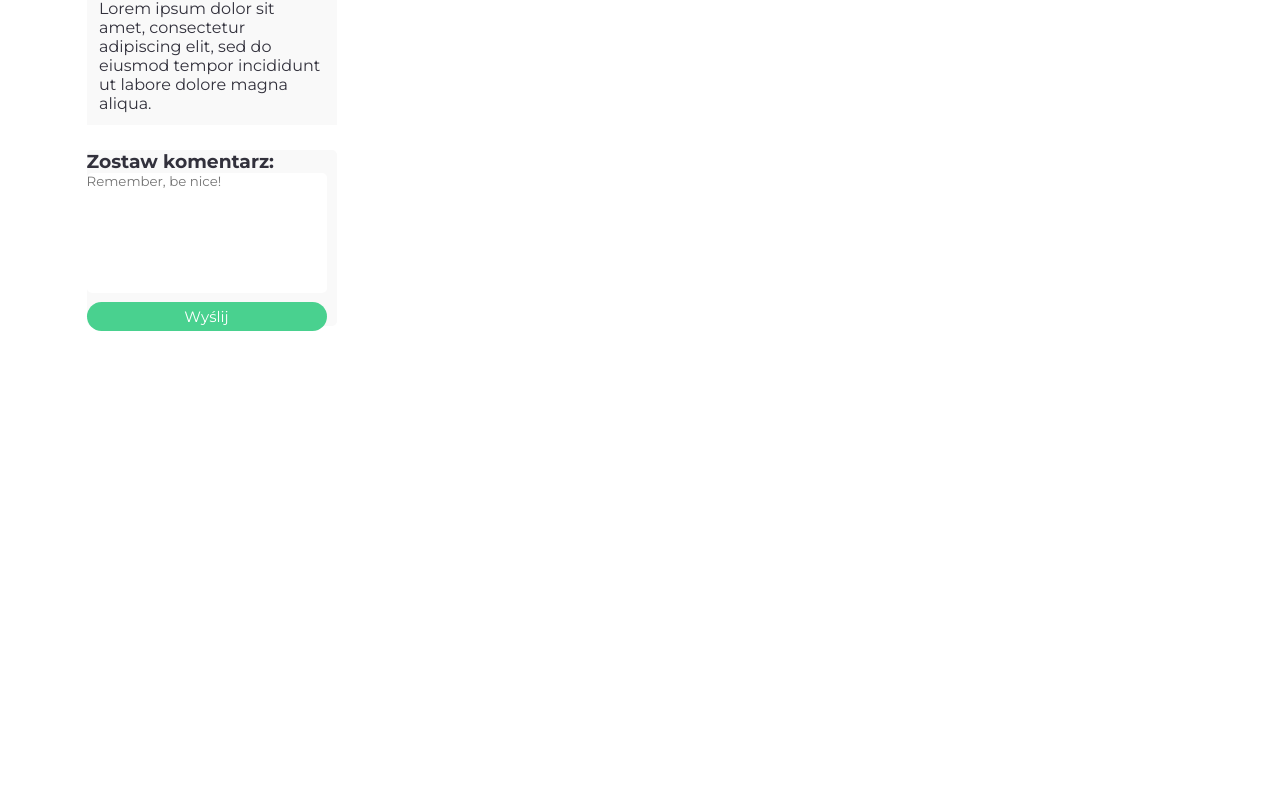
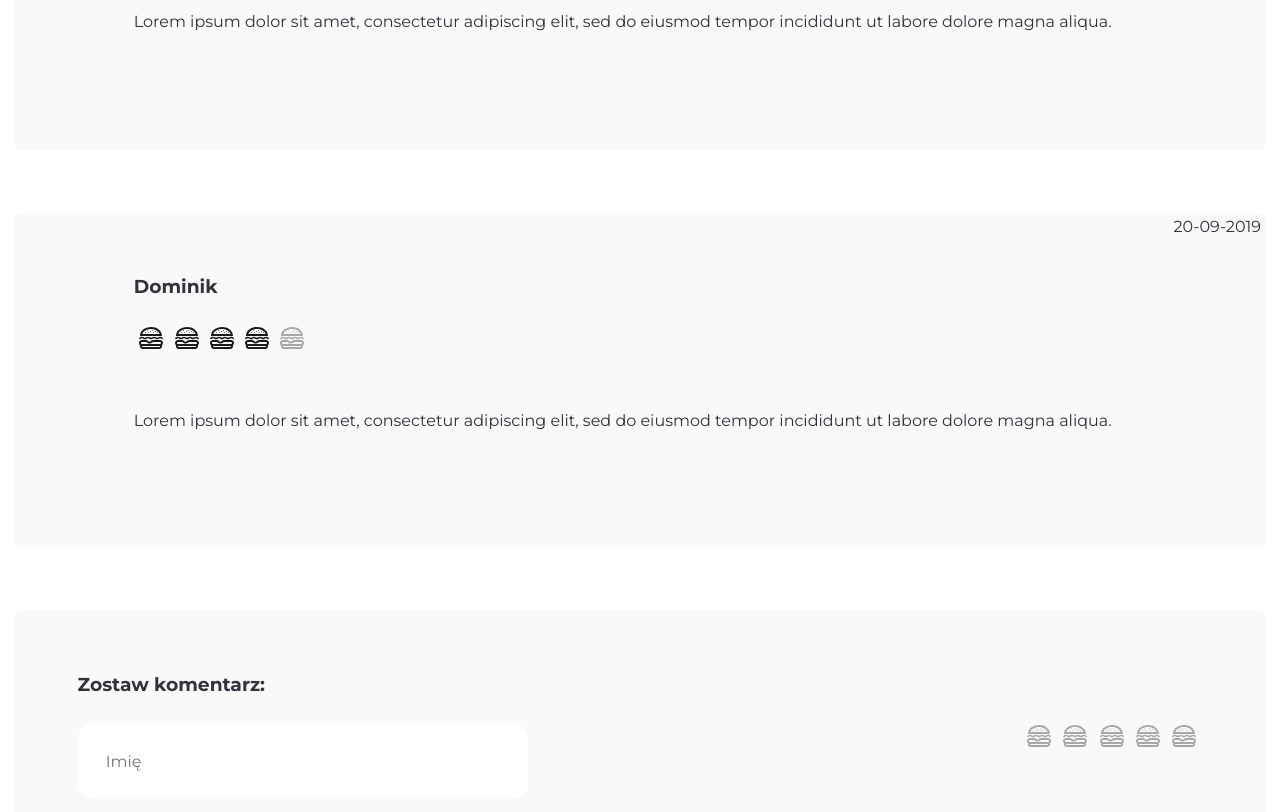
Before and after one commit to akai-org/polifood-client, a React (Create React App) app: page /restaurant-info in a window 1280 px wide. Shown: the part 1328-2140 px from the top of the page. Before the commit the page ends 1758 px from the top, so only its background shows below. Built offline with nearby package versions, Linux system fonts and the light colour scheme.

Commit message:
Burgers$comments done!

```diff
--- a/src/components/CommentsSection/CommentsSection.js
+++ b/src/components/CommentsSection/CommentsSection.js
@@ -1,5 +1,7 @@
 import React from 'react';
 import './CommentsSection.scss';
+import burger from '../../assets/icons/burger.svg';
+import burger2 from '../../assets/icons/burger-2.svg';
 
 const CommentsSection = (props) => {
     return(
@@ -7,16 +9,38 @@ const CommentsSection = (props) => {
         <h1 className="Header">Komentarze</h1>
         <div className="Comment">
             <h3 className="Username">Dominik</h3>
+            <div className="burgers">
+                <img src={burger2} alt="icon-1" className="burger" />
+                <img src={burger2} alt="icon-1" className="burger" />
+                <img src={burger} alt="icon-1" className="burger" />
+                <img src={burger} alt="icon-1" className="burger" />
+                <img src={burger} alt="icon-1" className="burger" />
+            </div>
             <span className="date">20-09-2019</span>
             <p className="Commenttext" >Lorem ipsum dolor sit amet, consectetur adipiscing elit, sed do eiusmod tempor incididunt ut labore dolore magna aliqua.</p>
         </div>
         <div className="Comment">
             <h3 className="Username">Dominik</h3>
+            <div className="burgers">
+                <img src={burger2} alt="icon-1" className="burger" />
+                <img src={burger2} alt="icon-1" className="burger" />
+                <img src={burger2} alt="icon-1" className="burger" />
+                <img src={burger2} alt="icon-1" className="burger" />
+                <img src={burger} alt="icon-1" className="burger" />
+            </div>
             <span className="date">20-09-2019</span>
             <p className="Commenttext" >Lorem ipsum dolor sit amet, consectetur adipiscing elit, sed do eiusmod tempor incididunt ut labore dolore magna aliqua.</p>
         </div>
         <div className="Comment">
-            <h3 className="had">Zostaw komentarz:</h3>
+            <h3>Zostaw komentarz:</h3>
+                <input className="name" placeholder="Imię"></input>
+                <div className="burgers">
+                    <img src={burger} alt="icon-1" className="burger" />
+                    <img src={burger} alt="icon-1" className="burger" />
+                    <img src={burger} alt="icon-1" className="burger" />
+                    <img src={burger} alt="icon-1" className="burger" />
+                    <img src={burger} alt="icon-1" className="burger" />
+                </div>
             <textarea className="Area" placeholder="Remember, be nice!" rows="8"></textarea>
             <button type="submit" className="btn">Wyślij</button>
         </div>
--- a/src/components/CommentsSection/CommentsSection.scss
+++ b/src/components/CommentsSection/CommentsSection.scss
@@ -4,7 +4,7 @@
 .comments {
 
     margin: 0 ;
-    padding: 0 10px;
+
 }
 .header {
     color: $accent;
@@ -13,18 +13,35 @@
 .Comment {
     position: relative;
     display: block;
-    width: 250px;
-    margin: 2% 5%;
+    width: 100%;
+    padding: 5%;
     border-radius: 5px;
     background-color: $comment;
+    margin:5% 0;
 
+
+}
+.burgers {
+    padding: 0 5% ;
+    padding-top: 2.5%;
+    width: 60%;
+
+}
+.name+.burgers{
+    float: right;
+    padding: auto 0;
+    padding-right: 0;
+    text-align: right;
+
+
+}
+.burger {
+    margin: 0 1%;
 
 }
 .Commenttext {
     padding: 5%;
-    background: $comment;
-
-
+    background:$comment;
 }
 .date {
     position: absolute;
@@ -34,32 +51,46 @@
 }
 .Username {
     position: relative;
-    left: 10px;
-    top: 4px;
+    padding: 0 5%;
 }
+
 .Area {
     position: relative;
-    width: 240px;
+    width: 100%;
     height: auto;
+    margin: 0 auto;
+    font-family: 'Montserrat', sans-serif;
+    padding: 5%;
     resize: none;
     outline: none;
     border-radius: 5px;
     border: none;
+}
+.name {
+    padding:2.5%;
+    margin: 2.5% 0;
+    border-radius: 15px;
+    width: 40%;
+    border: none;
+    font-size: 16px;
 
 }
 .btn {
     position: relative;
     top:5px;
-    width: 240px;
+    width: 100%;
     border-radius: 15px;
     background-color: $accent;
     font-family: 'Montserrat', sans-serif;
     color: $white;
     font-weight: 500;
-    font-size: 15px;
+    font-size: 16px;
     border: none;
     padding: 5px 0 5px;
 }
 ::-webkit-input-placeholder {
     font-family: 'Montserrat', sans-serif;
+    font-size: 16px;
+
+
   }
```
Also changed, not shown: src/assets/icons/burger-2.svg (added), src/assets/icons/burger.svg (added).
